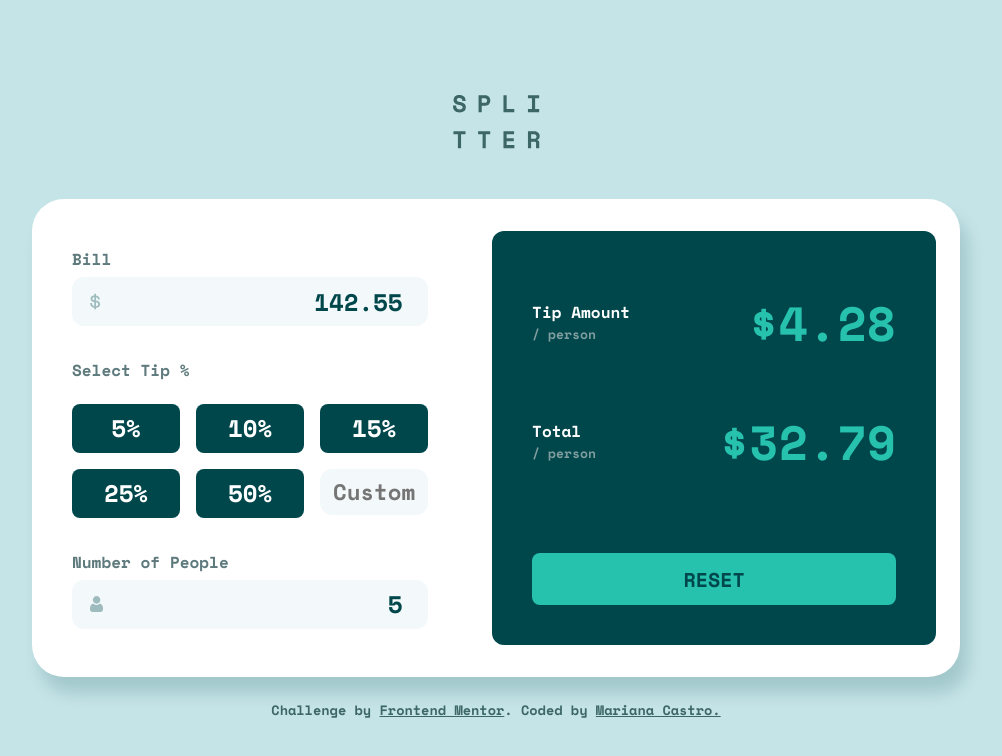
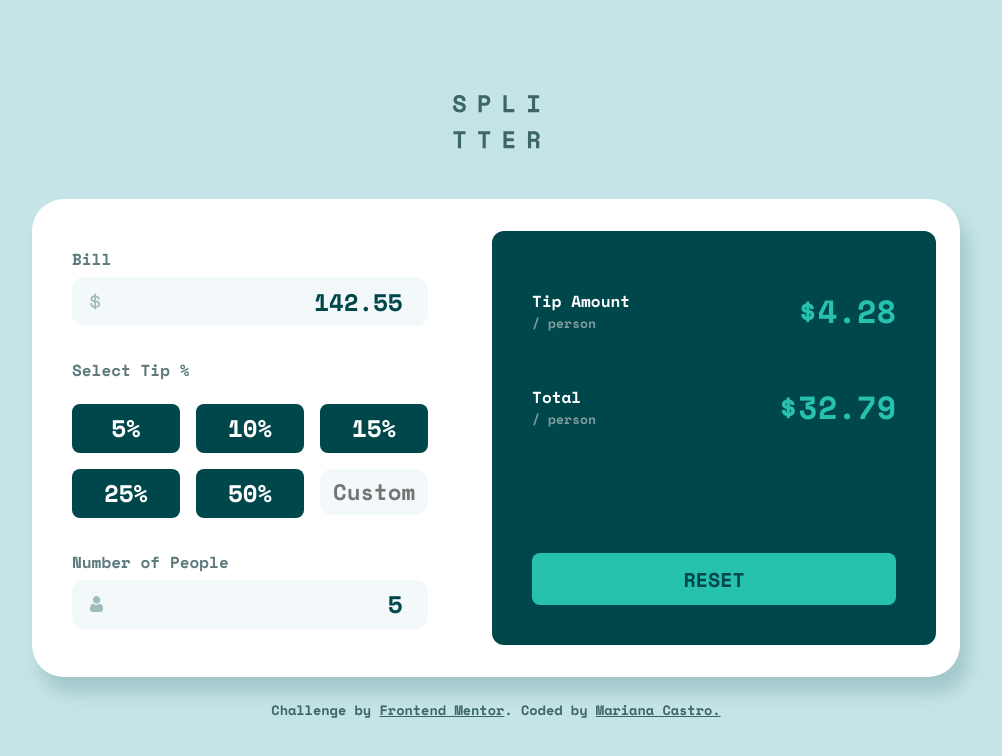
Before and after one commit to maricastroc/Tip-Calculator, a React (Vite) app: page / in a window 1280 px wide. Shown: the top 756 px of the page, without its empty margins (144-1146 px from the left). Built offline with nearby package versions, Linux system fonts and the light colour scheme.

Commit message:
Fixing semantic errors

```diff
--- a/src/components/Calculator.module.css
+++ b/src/components/Calculator.module.css
@@ -56,7 +56,7 @@ h1, h2 {
   justify-content: space-between;
 }
 
-.results_item h1 {
+.results_item strong {
   font-size: 2rem;
   color: var(--aqua-500);
   padding: 0 0 0 1.5rem;
--- a/src/components/Calculator.tsx
+++ b/src/components/Calculator.tsx
@@ -143,14 +143,14 @@ export function Calculator() {
               <h3>Tip Amount</h3>
               <p>/ person</p>
             </div>
-            <h1>${tipAmount.toFixed(2)}</h1>
+            <strong>${tipAmount.toFixed(2)}</strong>
           </div>
           <div className={styles.results_item}>
             <div>
               <h3>Total</h3>
               <p>/ person</p>
             </div>
-            <h1>${totalForEach.toFixed(2)}</h1>
+            <strong>${totalForEach.toFixed(2)}</strong>
           </div>
         </div>
         <button
```
